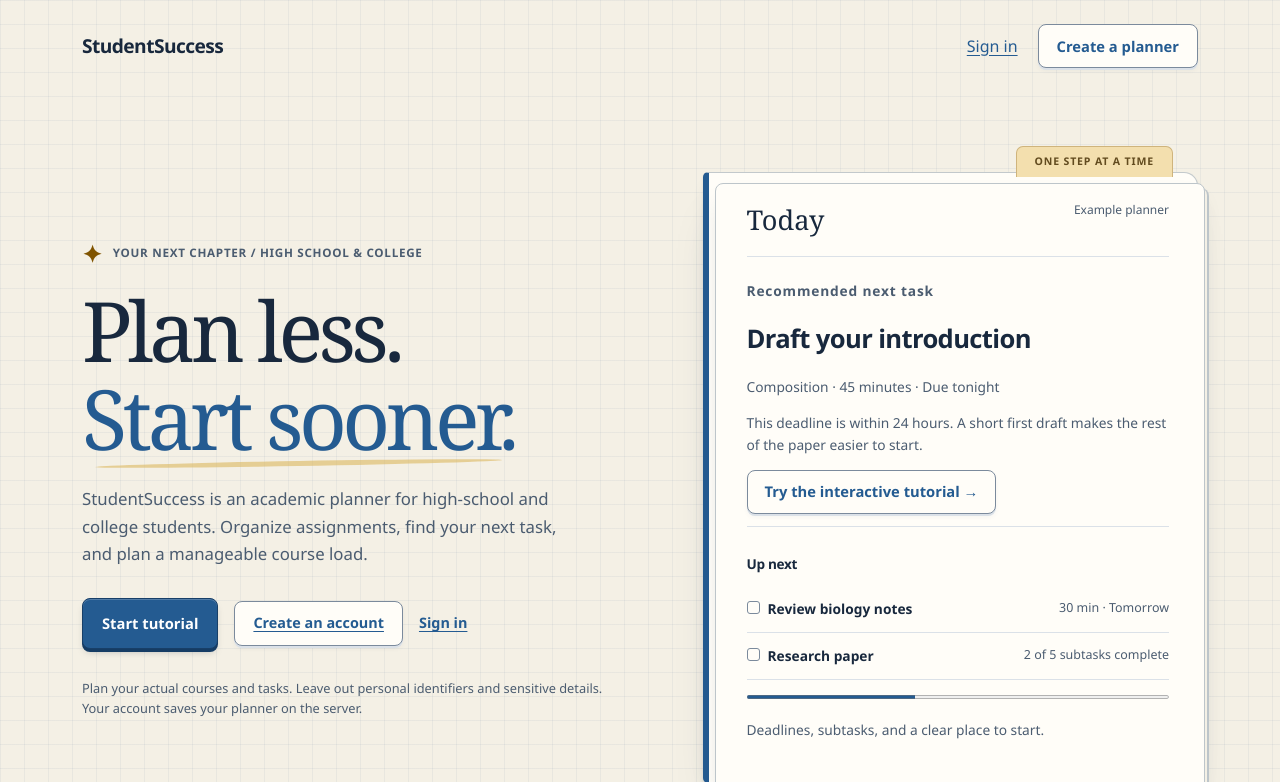
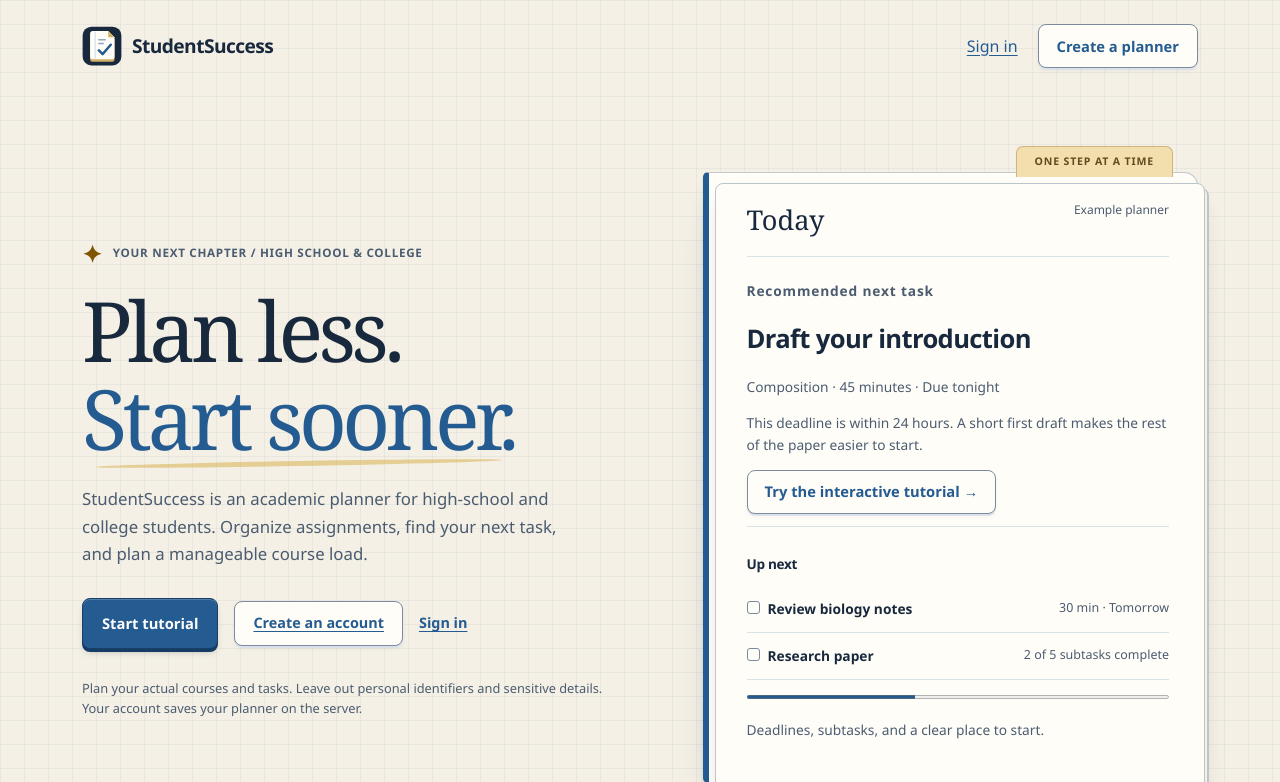
Before and after one commit to JVijay08/StudentSuccess, a Flask app: page / in a window 1280 px wide. Shown: the top 782 px of the page. Run offline with Flask 3, Linux system fonts and the light colour scheme.

Commit message:
Add notebook checkmark logo to site branding

```diff
--- a/static/css/overhaul.css
+++ b/static/css/overhaul.css
@@ -142,7 +142,9 @@ body .focus-card h2 {font-family:'Segoe UI',Arial,sans-serif;font-weight:650;}
 body main>header h1,body .page-header h1,body .profile-header h1 {font-family:Georgia,'Times New Roman',serif;font-weight:400;letter-spacing:-.04em;}
 body main>header {padding-bottom:20px;border-bottom:1px solid #a3b2bf66;}
 body .brand {letter-spacing:-.03em;}
-.app-bar .brand::before {content:'SS';display:inline-flex;align-items:center;justify-content:center;width:36px;height:40px;float:left;margin-right:10px;border:1px solid #194570;border-radius:3px 8px 8px 3px;background:var(--action-fill);color:white;box-shadow:2px 2px 0 #d2af66;font:700 .82rem Georgia,serif;}
+.app-bar .brand::before,.fieldnotes-landing nav .brand::before {content:'';display:block;width:40px;height:40px;float:left;margin-right:10px;background:url('../images/favicon.svg?v=notebook-2') center/contain no-repeat;}
+.fieldnotes-landing nav .brand {display:inline-flex;align-items:center;}
+@media(max-width:480px){.fieldnotes-landing #main-content>nav{flex-wrap:wrap;row-gap:14px;}.fieldnotes-landing nav .brand::before{flex:0 0 36px;width:36px;height:36px;}}
 .app-bar nav a {border:1px solid transparent;}
 .app-bar nav a[aria-current=page] {border-color:var(--primary-100);box-shadow:inset 0 -2px var(--blue);}
 body .app-bar nav a:hover {text-decoration:underline;text-underline-offset:5px;}
--- a/templates/_accessibility_head.html
+++ b/templates/_accessibility_head.html
@@ -4,7 +4,7 @@
 <link rel="stylesheet" href="{{ url_for('static', filename='css/workspace_tools.css') }}">
 <script src="{{ url_for('static', filename='js/workspace_tools.js') }}" defer></script>
 <script src="{{ url_for('static', filename='js/compact.js') }}" defer></script>
-<link rel="icon" href="{{ url_for('static', filename='images/favicon.svg') }}" type="image/svg+xml">
+<link rel="icon" href="{{ url_for('static', filename='images/favicon.svg', v='notebook-2') }}" type="image/svg+xml">
 <script>
   {# Older accounts may have saved "system" before automatic dark mode was ready. #}
   document.documentElement.dataset.theme = {{ ('light' if ui_settings.theme == 'system' else ui_settings.theme)|tojson }};
```
Also changed, not shown: static/images/favicon.svg.
